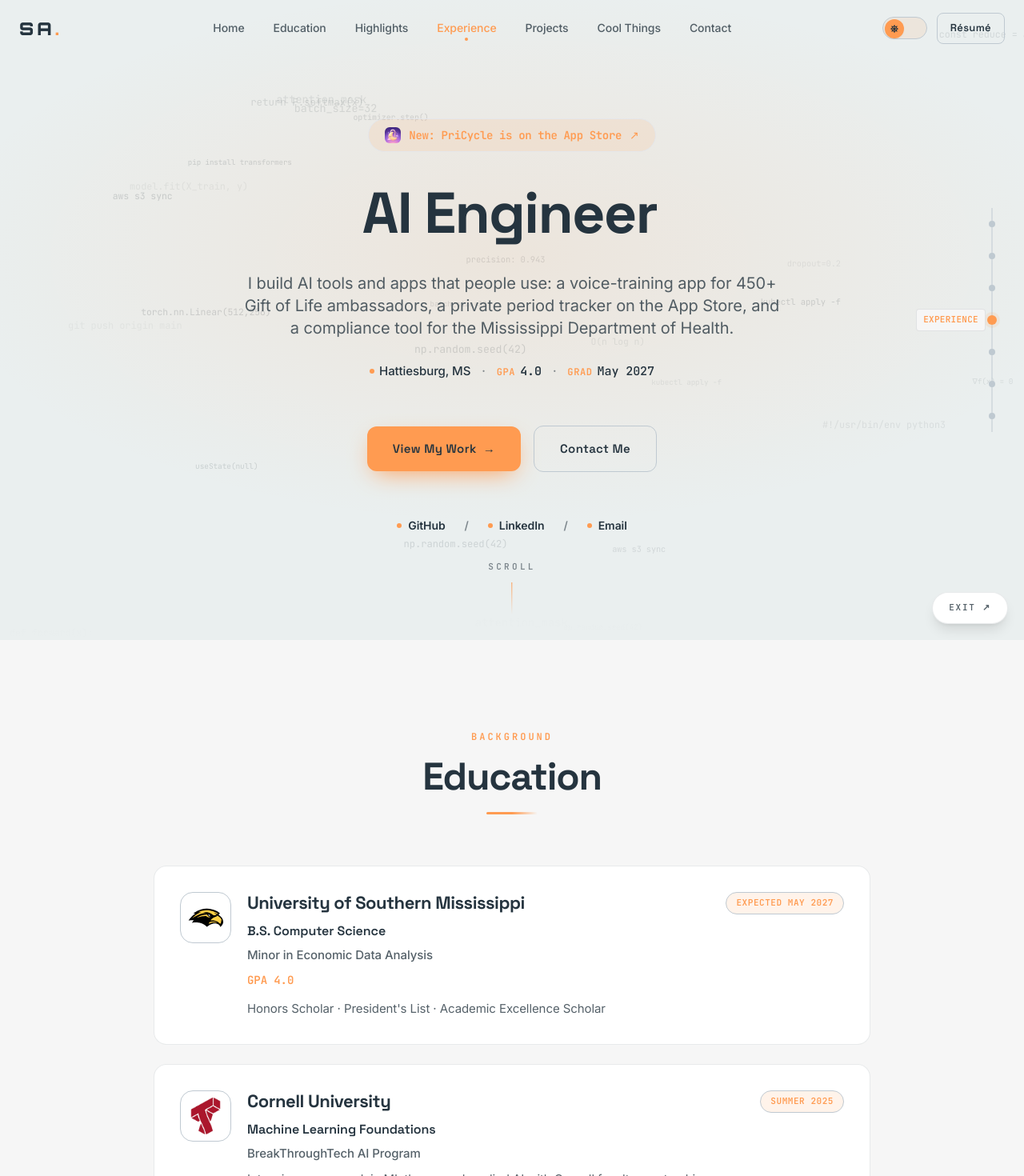
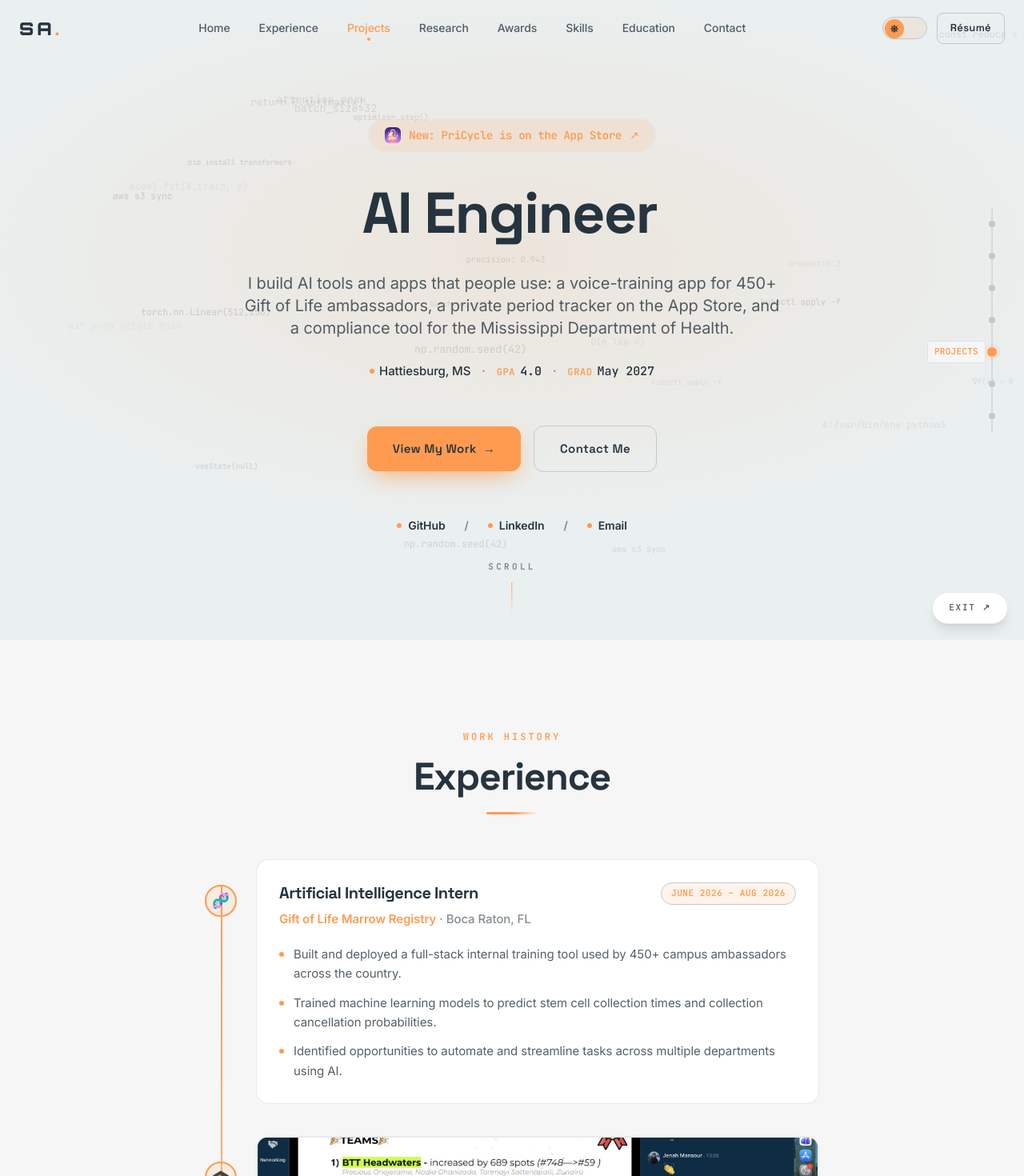
Before and after one commit to aryalsushant/alt-portfolio, a React (Create React App) app: page /classic in a window 1280 px wide. Shown: the top 1470 px of the page at 80% size. Built offline with nearby package versions, Linux system fonts and the light colour scheme.

Commit message:
feat(classic): reorder sections work-first and update nav

```diff
--- a/src/components/Contact.js
+++ b/src/components/Contact.js
@@ -24,7 +24,7 @@ export default function Contact() {
   const infoRef = useReveal('-30px');
 
   return (
-    <section className="py-28 px-6 bg-bg">
+    <section className="py-28 px-6 bg-bg-soft">
       <div className="max-w-5xl mx-auto">
 
         {/* Header */}
--- a/src/components/Education.js
+++ b/src/components/Education.js
@@ -61,7 +61,7 @@ export default function Education() {
   const headerRef = useReveal();
 
   return (
-    <section className="py-28 px-6 bg-bg-soft">
+    <section className="py-28 px-6 bg-bg">
       <div className="max-w-4xl mx-auto">
 
         {/* Header */}
--- a/src/components/Navbar.js
+++ b/src/components/Navbar.js
@@ -3,11 +3,12 @@ import { FaSun, FaMoon, FaBars, FaTimes } from 'react-icons/fa';
 
 const NAV_LINKS = [
   { id: 'home', label: 'Home' },
-  { id: 'education', label: 'Education' },
-  { id: 'highlights', label: 'Highlights' },
   { id: 'experience', label: 'Experience' },
   { id: 'projects', label: 'Projects' },
-  { id: 'coolthings', label: 'Cool Things' },
+  { id: 'research', label: 'Research' },
+  { id: 'awards', label: 'Awards' },
+  { id: 'skills', label: 'Skills' },
+  { id: 'education', label: 'Education' },
   { id: 'contact', label: 'Contact' },
 ];
 
--- a/src/pages/ClassicPortfolio.js
+++ b/src/pages/ClassicPortfolio.js
@@ -6,7 +6,9 @@ import Education from '../components/Education';
 import Highlights from '../components/Highlights';
 import Experience from '../components/Experience';
 import Projects from '../components/Projects';
-import CoolThings from '../components/CoolThings';
+import Research from '../components/Research';
+import Awards from '../components/Awards';
+import Skills from '../components/Skills';
 import Contact from '../components/Contact';
 import Footer from '../components/Footer';
 import CursorGlow from '../components/CursorGlow';
@@ -50,14 +52,6 @@ function ClassicPortfolio() {
           <Hero />
         </section>
 
-        <section id="education">
-          <Education />
-        </section>
-
-        <section id="highlights">
-          <Highlights />
-        </section>
-
         <section id="experience">
           <Experience />
         </section>
@@ -66,8 +60,21 @@ function ClassicPortfolio() {
           <Projects />
         </section>
 
-        <section id="coolthings">
-          <CoolThings />
+        <section id="research">
+          <Research />
+        </section>
+
+        <section id="awards">
+          <Awards />
+        </section>
+
+        <section id="skills">
+          <Skills />
+        </section>
+
+        <section id="education">
+          <Education />
+          <Highlights />
         </section>
 
         <section id="contact">
```
